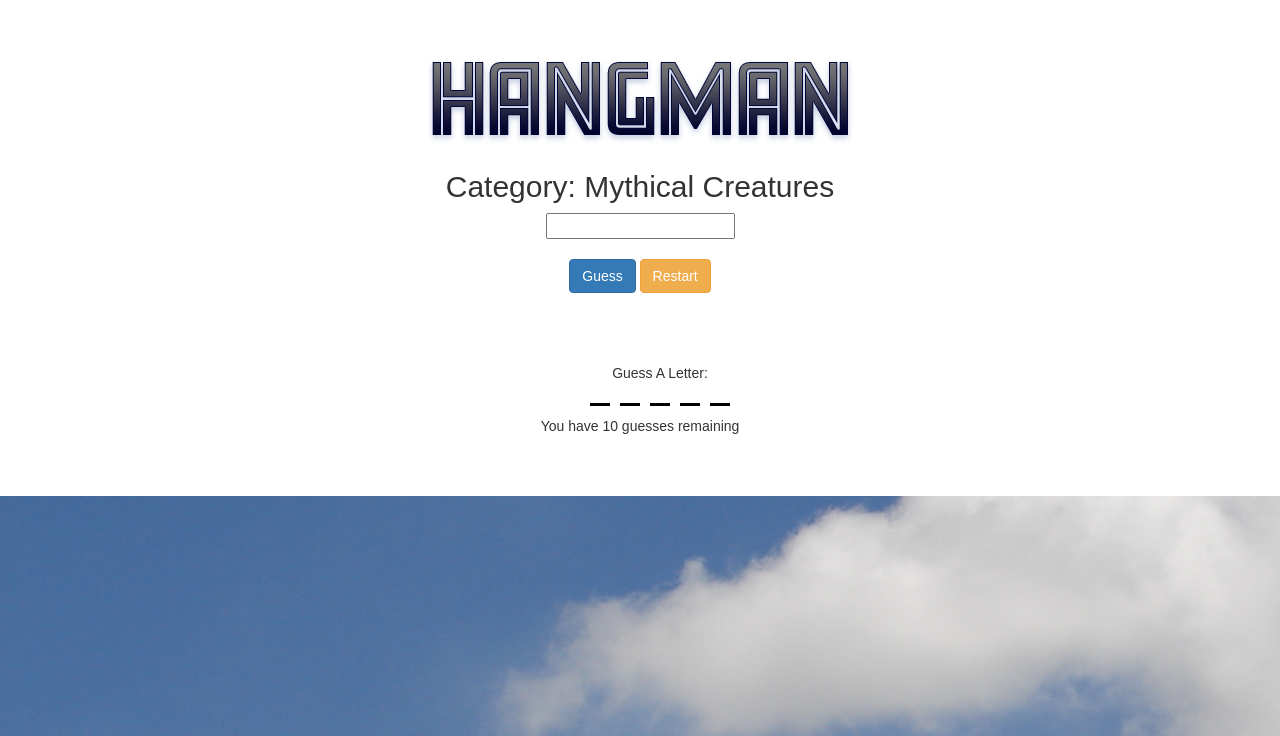
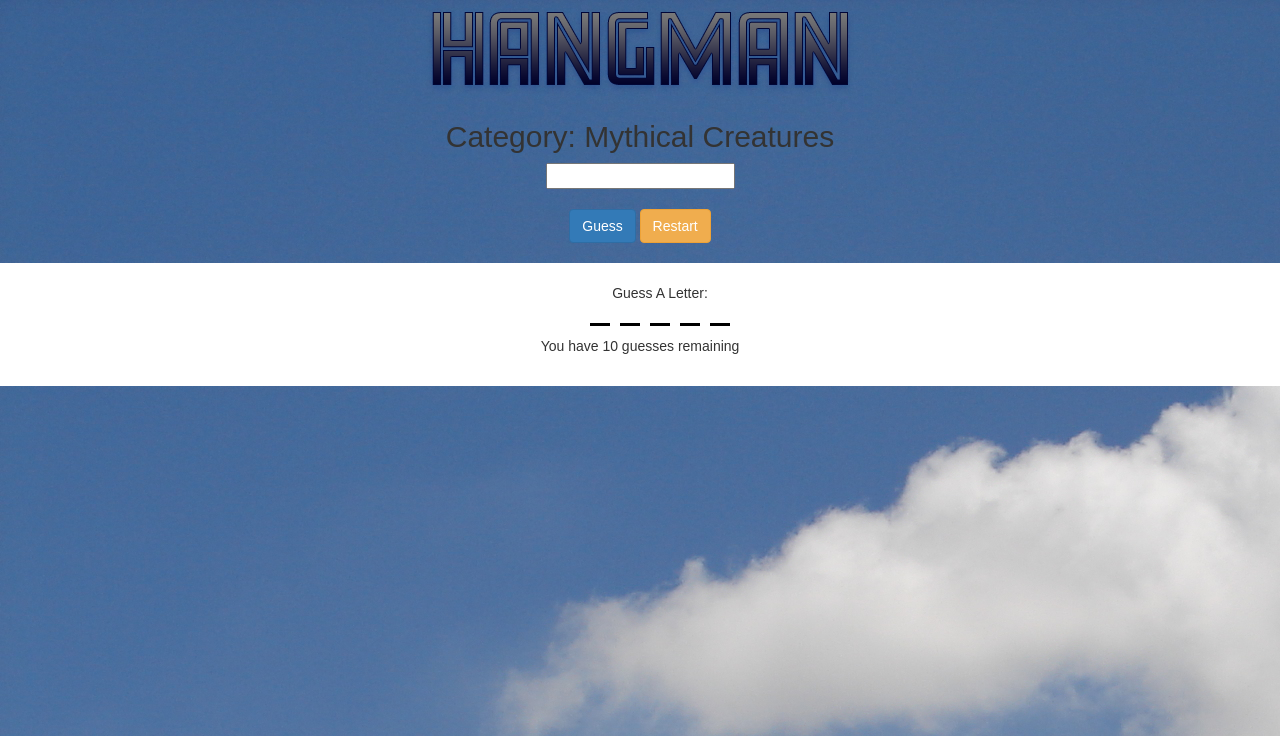
Before and after one commit to DavidGuben/Week-3-game, a PHP site: page / in a window 1280 px wide. Shown: the top 736 px of the page. Run offline with PHP 8.4, Linux system fonts and the light colour scheme.

Commit message:
fixing css

```diff
--- a/assets/css/style.css
+++ b/assets/css/style.css
@@ -1,9 +1,7 @@
 body {
     font-family: sans-serif;
     text-align:center;
-    background-image: url("../images/sky.jpg");
-    background-color:grey;
-    width:100%;
+    background-image:url("../images/sky.jpg");
 }
  .letter {
     display: inline-block;
@@ -14,17 +12,20 @@ body {
     text-align: center;
     color: white;
 }
-.currentWord {
+.current-word {
     list-style: none;
 }
 .output {
     opacity: 0;
 }
-#container {
-    background-color:white;
-    padding: 50px;
+.correct {
+    background-color: green;
+    border-radius:10px;
 }
 #outputContainer {
     background-color:white;
-    padding-bottom: 50px;
+    padding: 20px;
 }
+ul {
+    list-style: none;
+}
```
